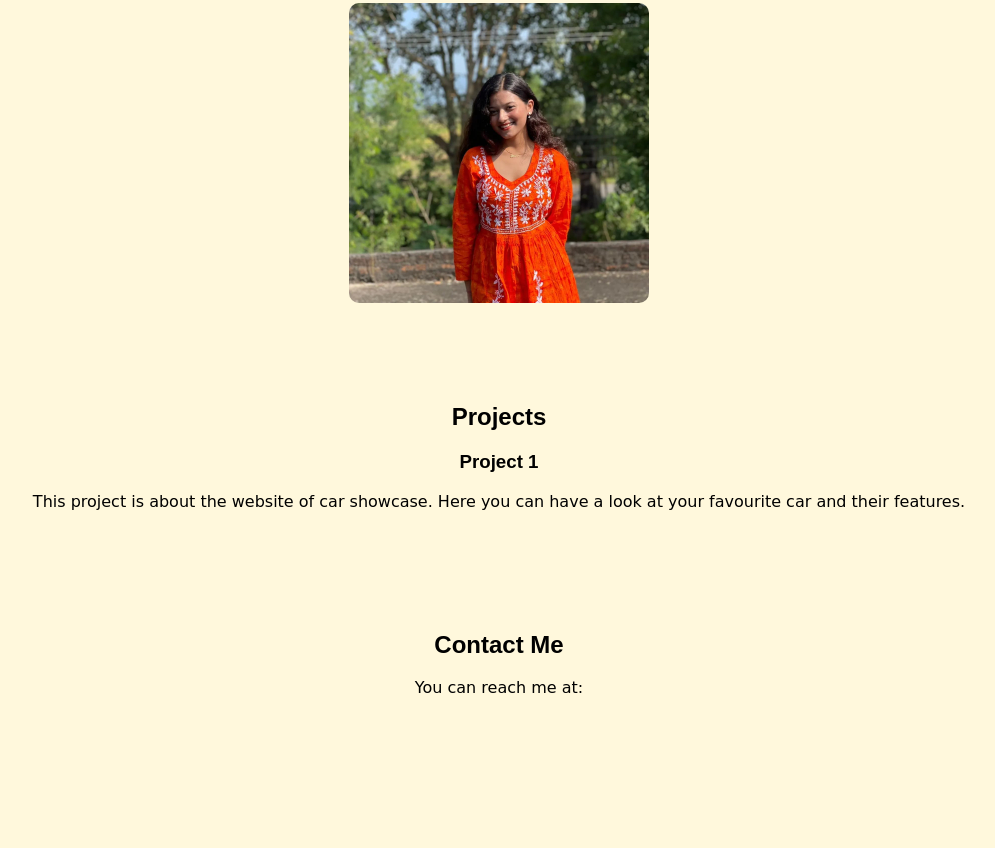
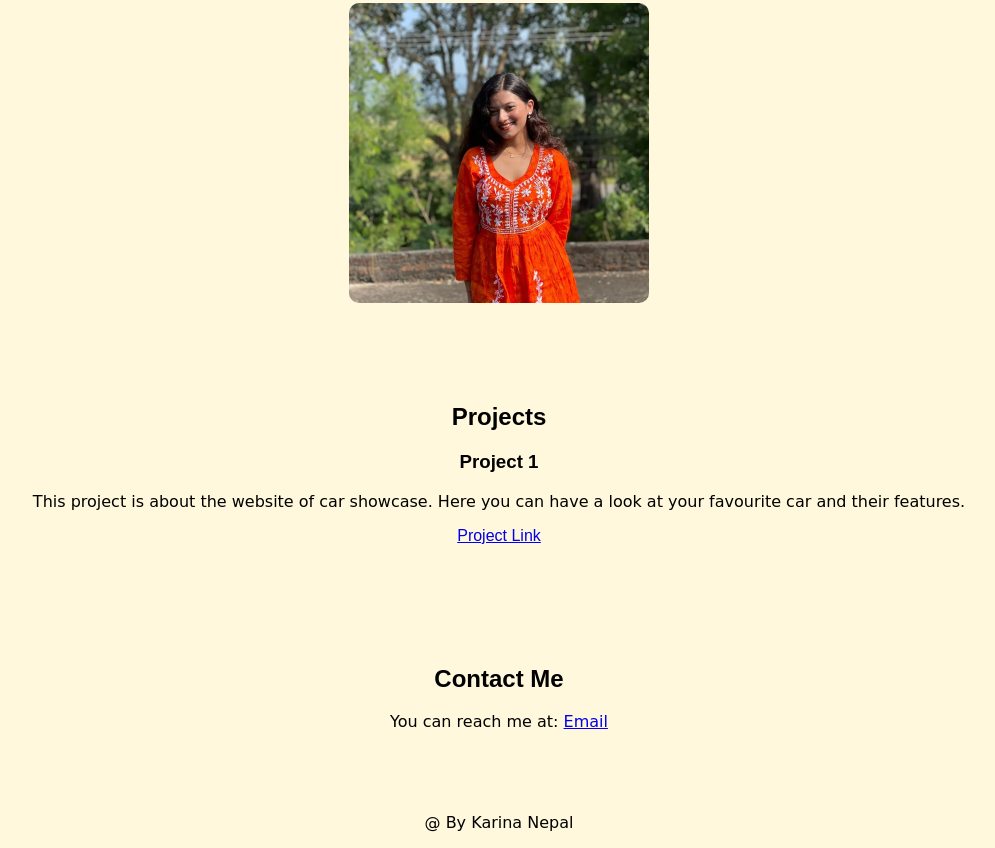
Before and after one commit to Karina-nepal11/my-portfolio, a plain HTML site: page index.html in a window 1280 px wide. Shown: the part 276-1124 px from the top of the page, without its empty margins (141-1136 px from the left). Before the commit the page ends 1039 px from the top, so only its background shows below. Drawn offline with Linux system fonts and the light colour scheme.

Commit message:
Add files via upload

```diff
--- a/index.html
+++ b/index.html
@@ -33,17 +33,24 @@
         <div class="project">
             <h3> Project 1</h3>
             <p> This project is about the website of car showcase. Here you can have a look at your favourite car and their features.</p>
-            <a href=" https://karina-nepal11.github.io/html-project/"></a>
+            <a href="your project link here"></a>
+            <a href=" https://karina-nepal11.github.io/html-project/"> Project Link</a>
 
         </div>
     </section>
 
     <section id="contact">
         <h2> Contact Me </h2>
-        <p> You can reach me at:<a href="karinanepal21@gmail.com"></a></p>
+        <p> You can reach me at: <a href="karinanepal21@gmail.com"> Email</a></p>
 
 
     </section>
 
+    <footer>
+<p>
+    @ By Karina Nepal
+</p>
+    </footer>
+
 </body>
 </html>
```
